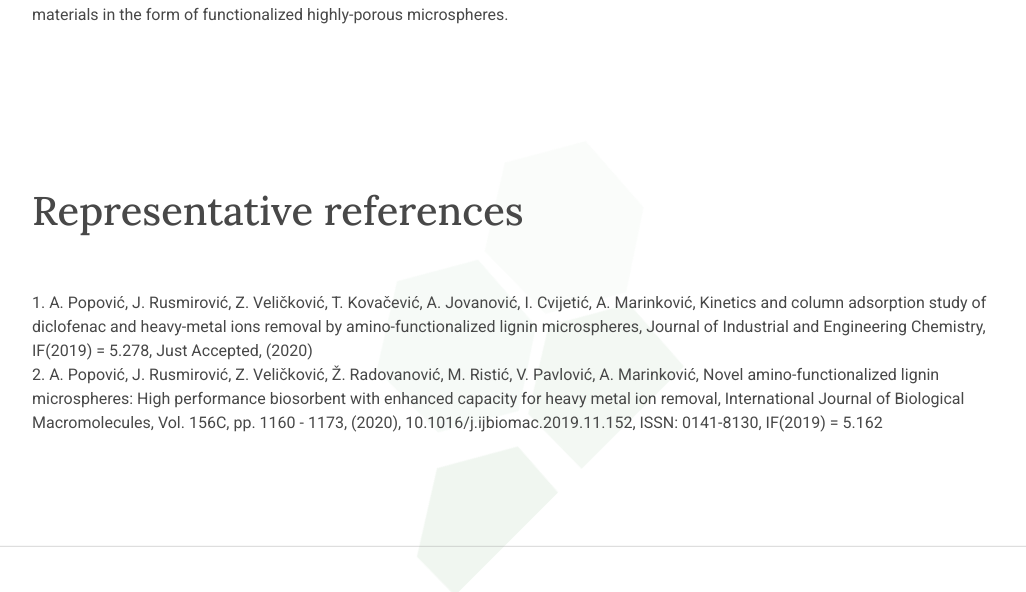
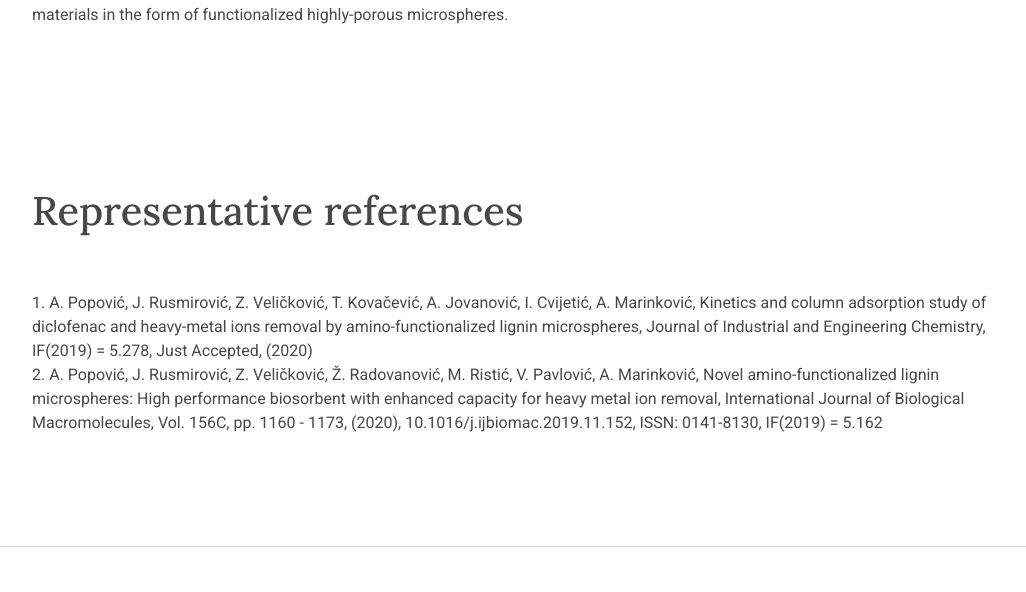
Before and after one commit to superVoja/Lignocost, a website: page src/ana.html in a window 1280 px wide. Shown: the part 543-1135 px from the top of the page, without its empty margins (53-1079 px from the left). Drawn offline with Linux system fonts and the light colour scheme.

Commit message:
overlay for biography

```diff
--- a/src/scss/_biography.scss
+++ b/src/scss/_biography.scss
@@ -88,7 +88,7 @@
   }
 
   .overlay-2 {
-    background-image: url("../assets/images/Group 24.png");
+    //background-image: url("../assets/images/Group 24.png");
 
     background-size: cover;
     z-index: -10;
```
Also changed, not shown: src/css/style.css.
